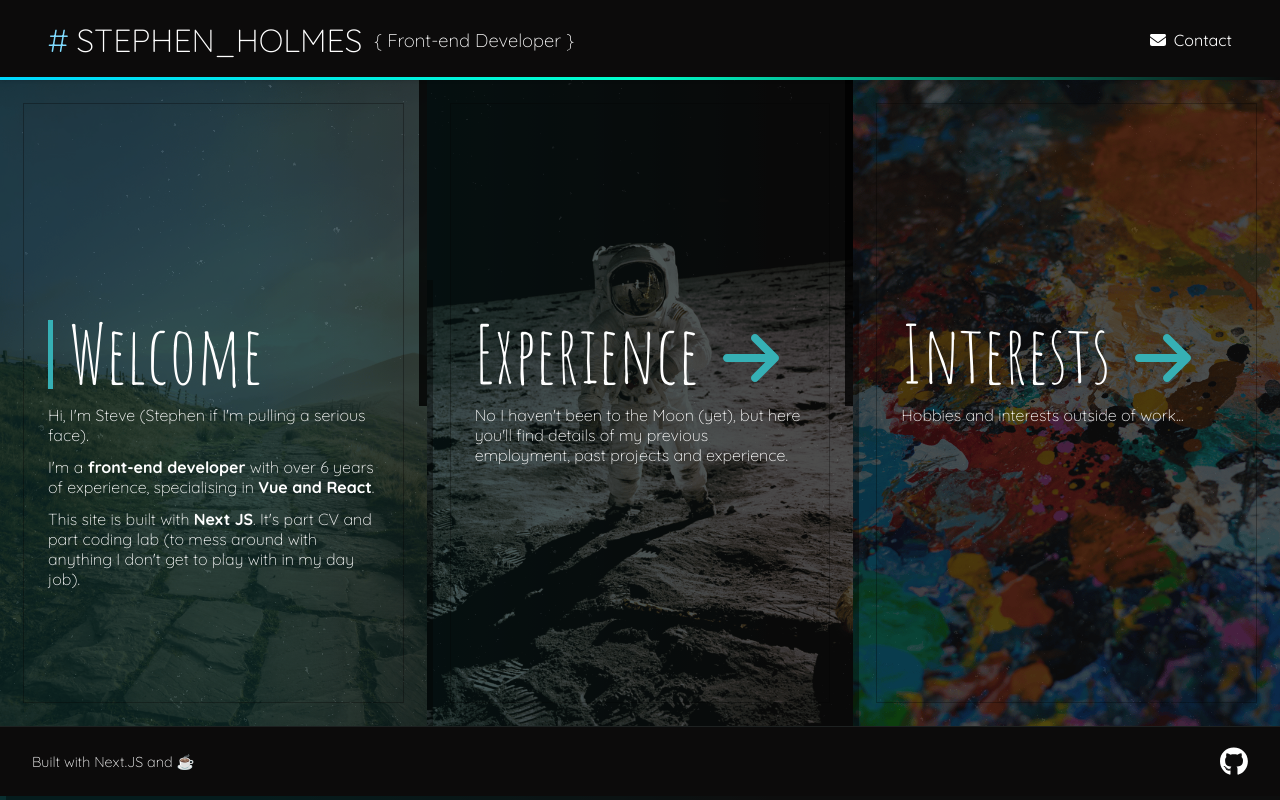
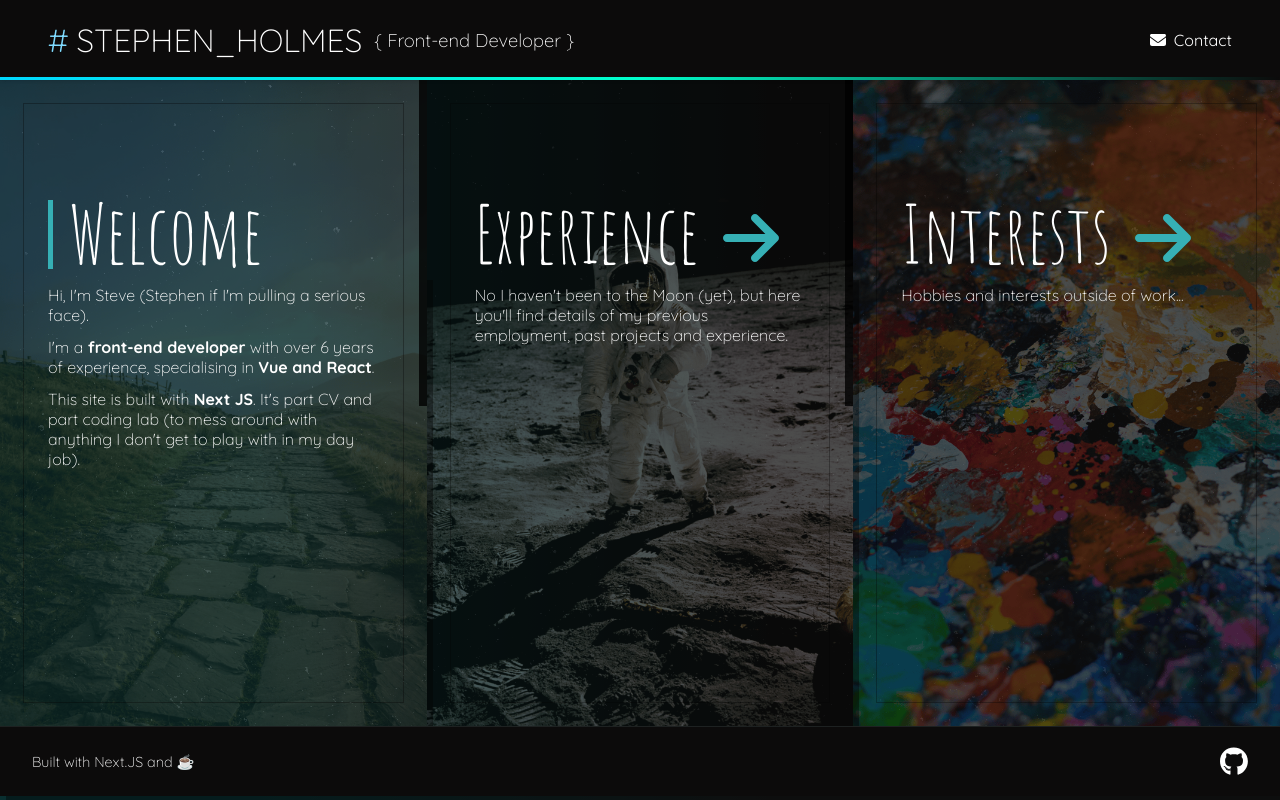
Before and after one commit to SteHolmes/online-cv, a Next.js app: page / in a window 1280 px wide. Built offline with nearby package versions, Linux system fonts and the light colour scheme.

Commit message:
fix: Adjust media queries on MainNav panel styles

```diff
--- a/components/MainNav/MainNav.module.scss
+++ b/components/MainNav/MainNav.module.scss
@@ -112,9 +112,13 @@ animation: fadeIn 0.4s 0.3s forwards;
   @include breakpts.breakpoint-min(lg) {
     position: absolute;
     padding: 2rem 0;
-    padding-top: 30vh;
+    padding-top: 15vh;
     justify-content: start;
     border: none;
+  }
+
+  @include breakpts.breakpoint-min(xxl) {
+    padding-top: 30vh;
   }
 }
 
```
